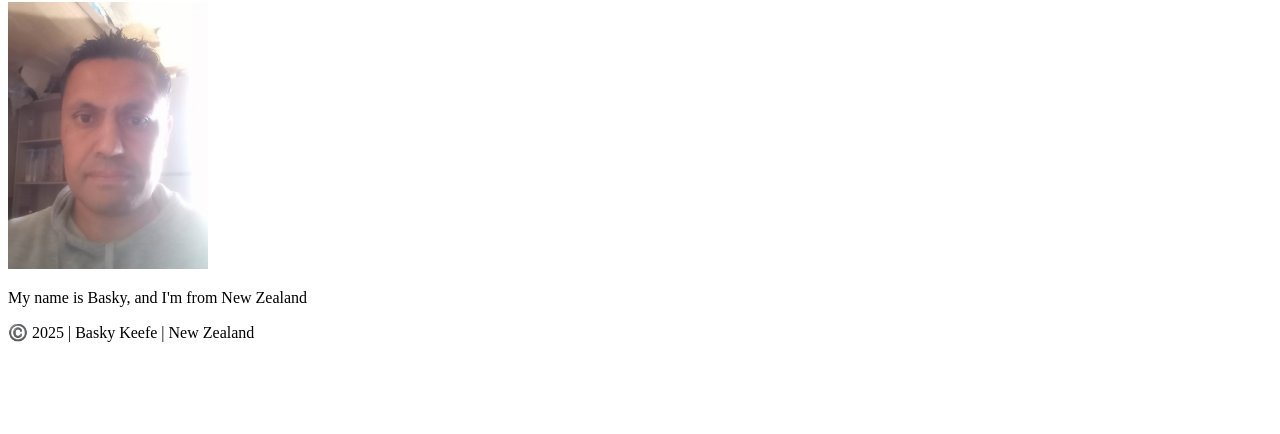
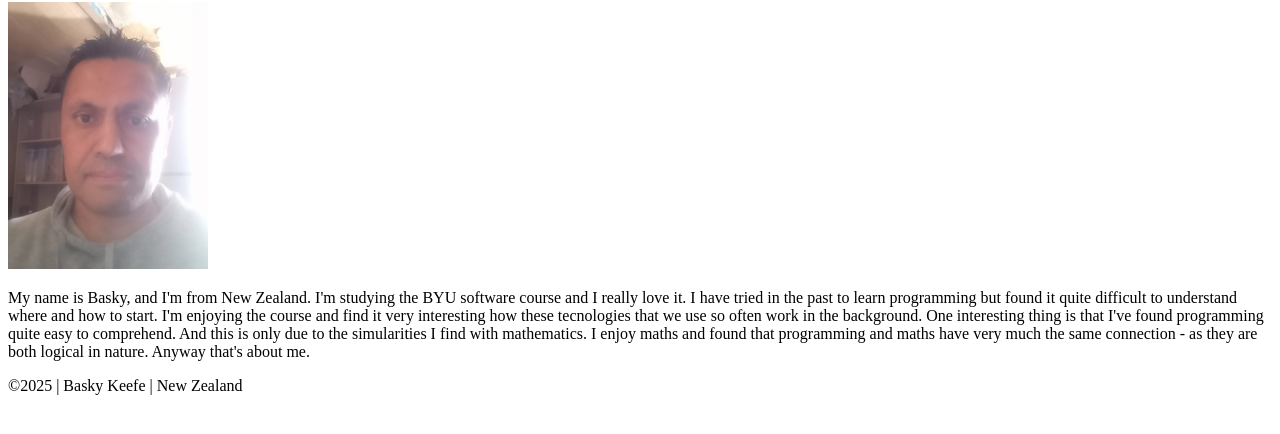
Before and after one commit to yksab/wdd130, a plain HTML site: page index.html in a window 1280 px wide. Shown: the part 104-538 px from the top of the page. Drawn offline with Linux system fonts and the light colour scheme.

Commit message:
changed copy sign from emoj process to the "&copy;" to see how that way works

```diff
--- a/index.html
+++ b/index.html
@@ -15,10 +15,10 @@
         <main>
             <h1>Basky Keefe | WDD 130</h1>
             <img src="images/profile.jpg" alt="Hello, my name is Basky Keefe" width="200">
-            <p>My name is Basky, and I'm from New Zealand</p>
+            <p>My name is Basky, and I'm from New Zealand. I'm studying the BYU software course and I really love it. I have tried in the past to learn programming but found it quite difficult to understand where and how to start. I'm enjoying the course and find it very interesting how these tecnologies that we use so often work in the background. One interesting thing is that I've found programming quite easy to comprehend. And this is only due to the simularities I find with mathematics. I enjoy maths and found that programming and maths have very much the same connection - as they are both logical in nature. Anyway that's about me.</p>
         </main>
         <footer>
-            <p>©️ 2025 | Basky Keefe | New Zealand</p>
+            <p>&copy;2025 | Basky Keefe | New Zealand</p>
         </footer>
     </body>
 </html>
```
